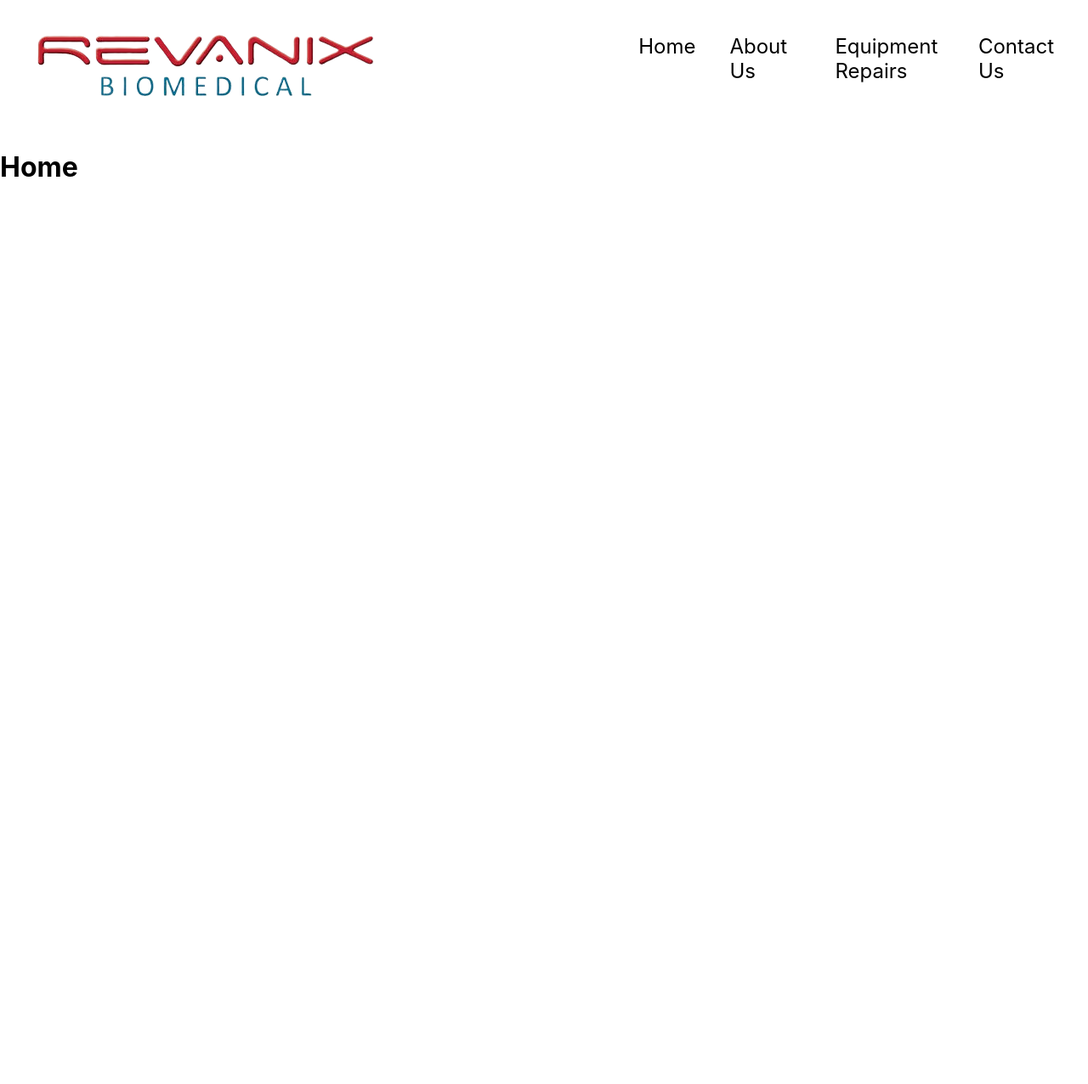
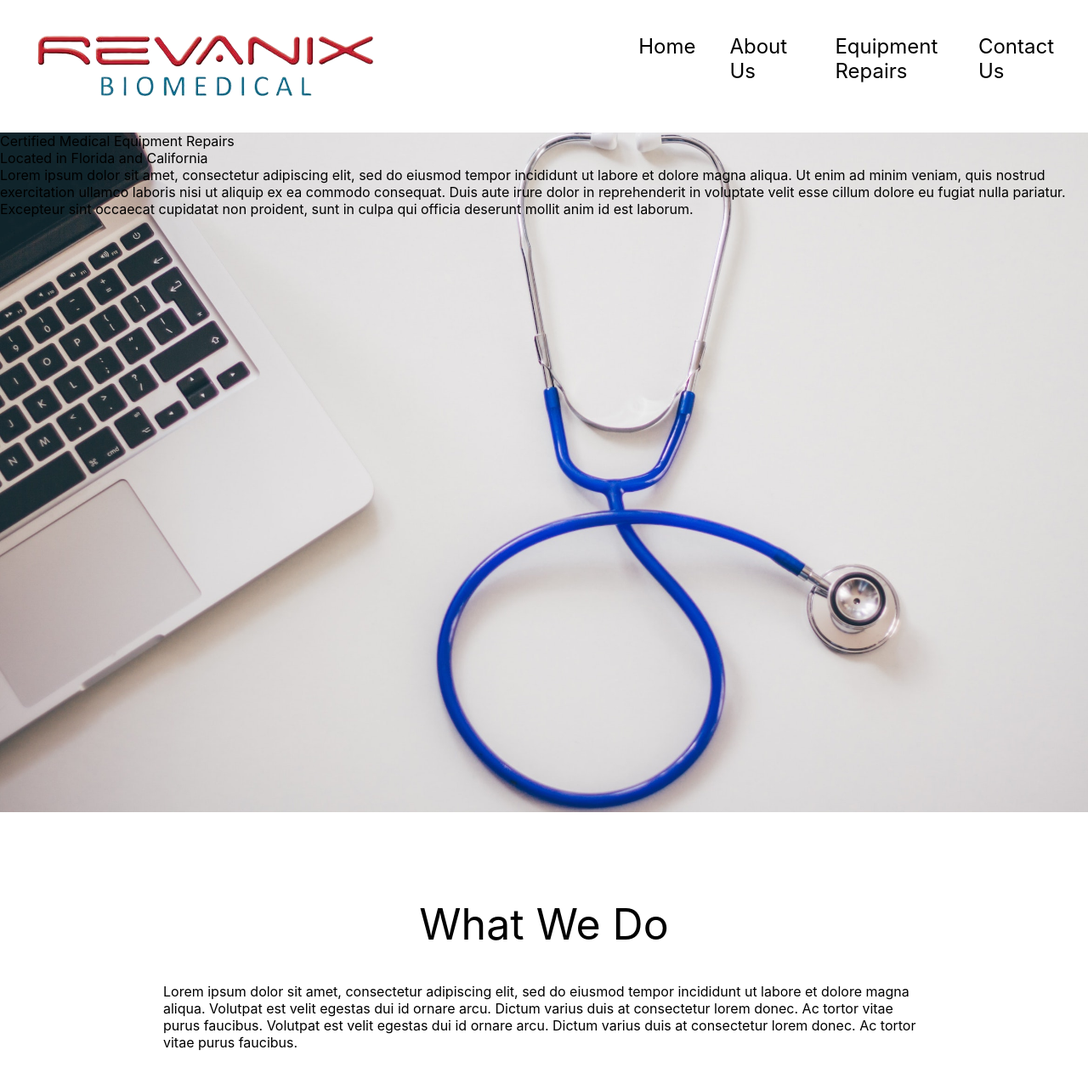
Before and after one commit to darcipons/revanix, a React (Create React App) app in the folder client/: page / in a window 1280 px wide. Shown: the top 1276 px of the page at 85% size. Before the commit the page ends 800 px from the top, so only its background shows below. Built offline with nearby package versions, Linux system fonts and the light colour scheme.

Commit message:
background image placed in center

```diff
--- a/client/src/pages/Home/Home.css
+++ b/client/src/pages/Home/Home.css
@@ -0,0 +1,28 @@
+.home_main_image{
+  background-image: url(steth.jpg);
+  background-position: center;
+  background-size: cover;
+  width: 100%;
+  height: 100vh;
+  /* padding-top: 60%; */
+}
+
+.steth {
+  width: 100%;
+}
+
+.home_title{
+  display: flex;
+  justify-content: center;
+  margin-top: 8%;
+  margin-bottom: 3%;
+  font-size: 50px;
+}
+
+.services_text {
+  /* display: flex;
+  align-items: center; */
+  margin-left: 15%;
+  margin-right: 15%;
+  margin-bottom: 5%;
+}
--- a/client/src/pages/Home/Home.js
+++ b/client/src/pages/Home/Home.js
@@ -1,8 +1,22 @@
 import React from 'react'
+import './Home.css'
 
 const Home = () => {
   return (
-    <h1>Home</h1>
+    <>
+    <div className='home_main_image'>
+      <div>Certified Medical Equipment Repairs</div>
+      <div>Located in Florida and California</div>
+      <div>Lorem ipsum dolor sit amet, consectetur adipiscing elit, sed do eiusmod tempor incididunt ut labore et dolore magna aliqua. Ut enim ad minim veniam, quis nostrud exercitation ullamco laboris nisi ut aliquip ex ea commodo consequat. Duis aute irure dolor in reprehenderit in voluptate velit esse cillum dolore eu fugiat nulla pariatur. Excepteur sint occaecat cupidatat non proident, sunt in culpa qui officia deserunt mollit anim id est laborum.
+      </div>
+    </div>
+    <div>
+      <div className='home_title'>What We Do</div>
+
+    </div>
+    <div className='services_text'>Lorem ipsum dolor sit amet, consectetur adipiscing elit, sed do eiusmod tempor incididunt ut labore et dolore magna aliqua. Volutpat est velit egestas dui id ornare arcu. Dictum varius duis at consectetur lorem donec. Ac tortor vitae purus faucibus. Volutpat est velit egestas dui id ornare arcu. Dictum varius duis at consectetur lorem donec. Ac tortor vitae purus faucibus.
+    </div>
+    </>
   )
 }
 
```
Also changed, not shown: client/src/pages/Home/steth.jpg (added).
